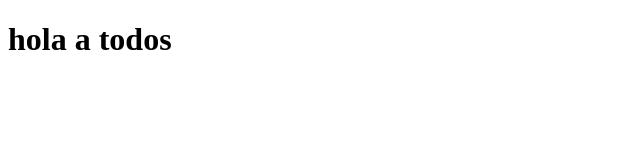
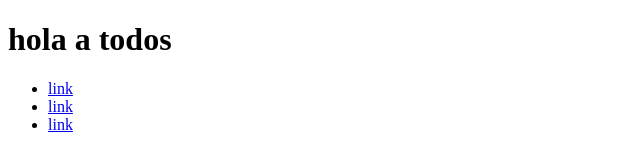
Before and after one commit to gastonc99/clase-4, a plain HTML site: page index.html in a window 1280 px wide. Shown: the whole page, without its empty margins (0-640 px from the left). Drawn offline with Linux system fonts and the light colour scheme.

Commit message:
add navbar

```diff
--- a/index.html
+++ b/index.html
@@ -8,5 +8,12 @@
 </head>
 <body>
     <h1>hola a todos</h1>
+    <nav>
+       <ul>
+          <li><a href="#">link</a></li>
+          <li><a href="#">link</a></li>
+          <li><a href="#">link</a></li>
+       </ul>
+    </nav>
 </body>
 </html>
```
